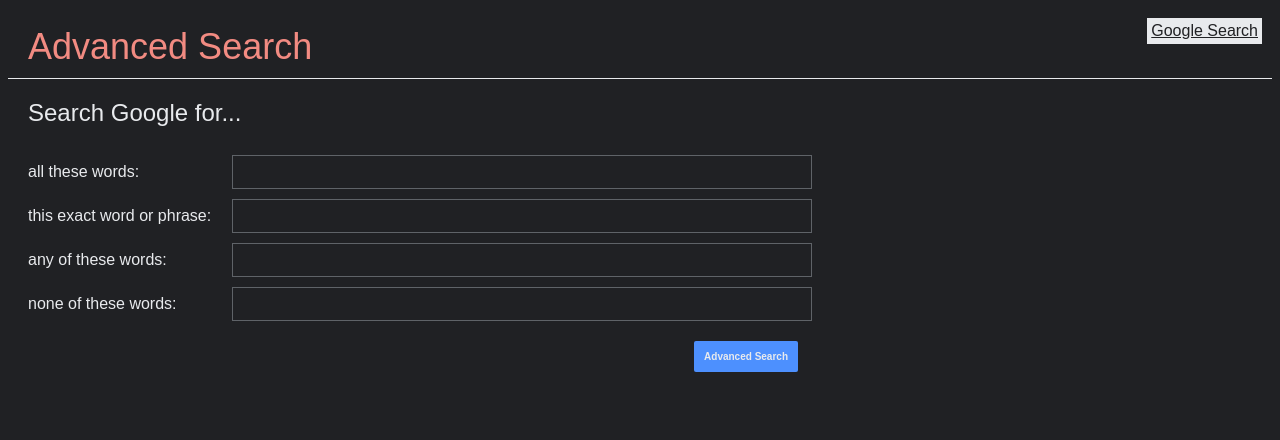
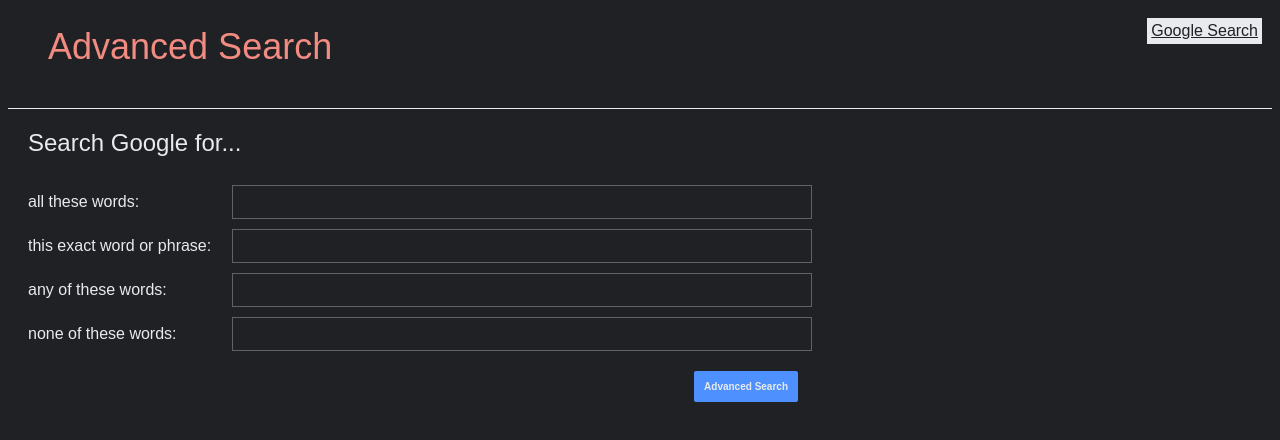
Before and after one commit to runbunspace/portfolio, a plain HTML site: page cs50web/search/advanced.html in a window 1280 px wide. Drawn offline with Linux system fonts and the light colour scheme.

Commit message:
Update style.css

```diff
--- a/cs50web/search/style.css
+++ b/cs50web/search/style.css
@@ -26,8 +26,8 @@ body {
 #head {
   color: #f28b82;
   font-size: 36px;
-  margin-left: 20px;
-  margin-bottom: 10px; }
+  margin-left: 40px;
+  margin-bottom: 40px; }
 
 .form {
   background-color: transparent;
```
